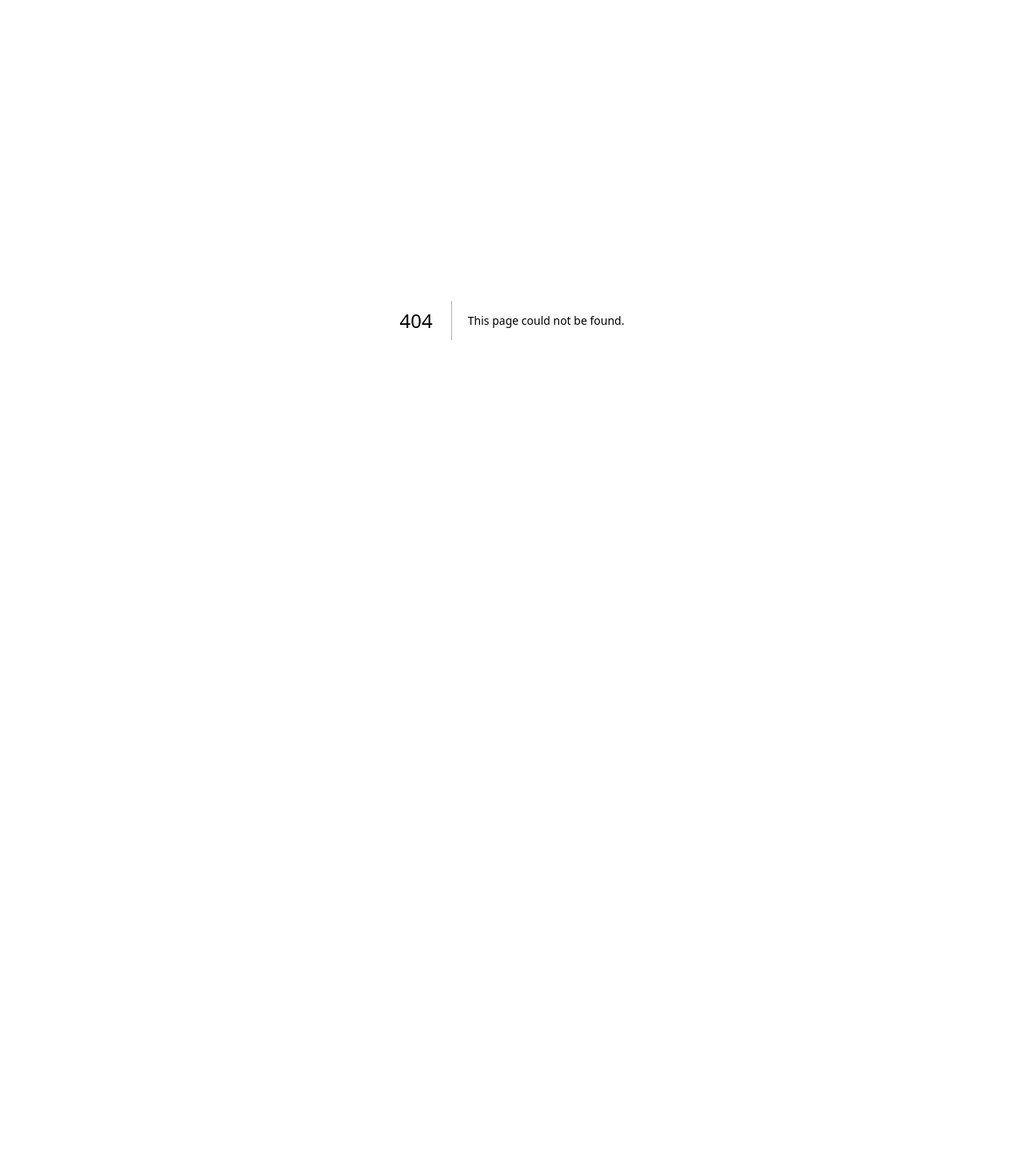
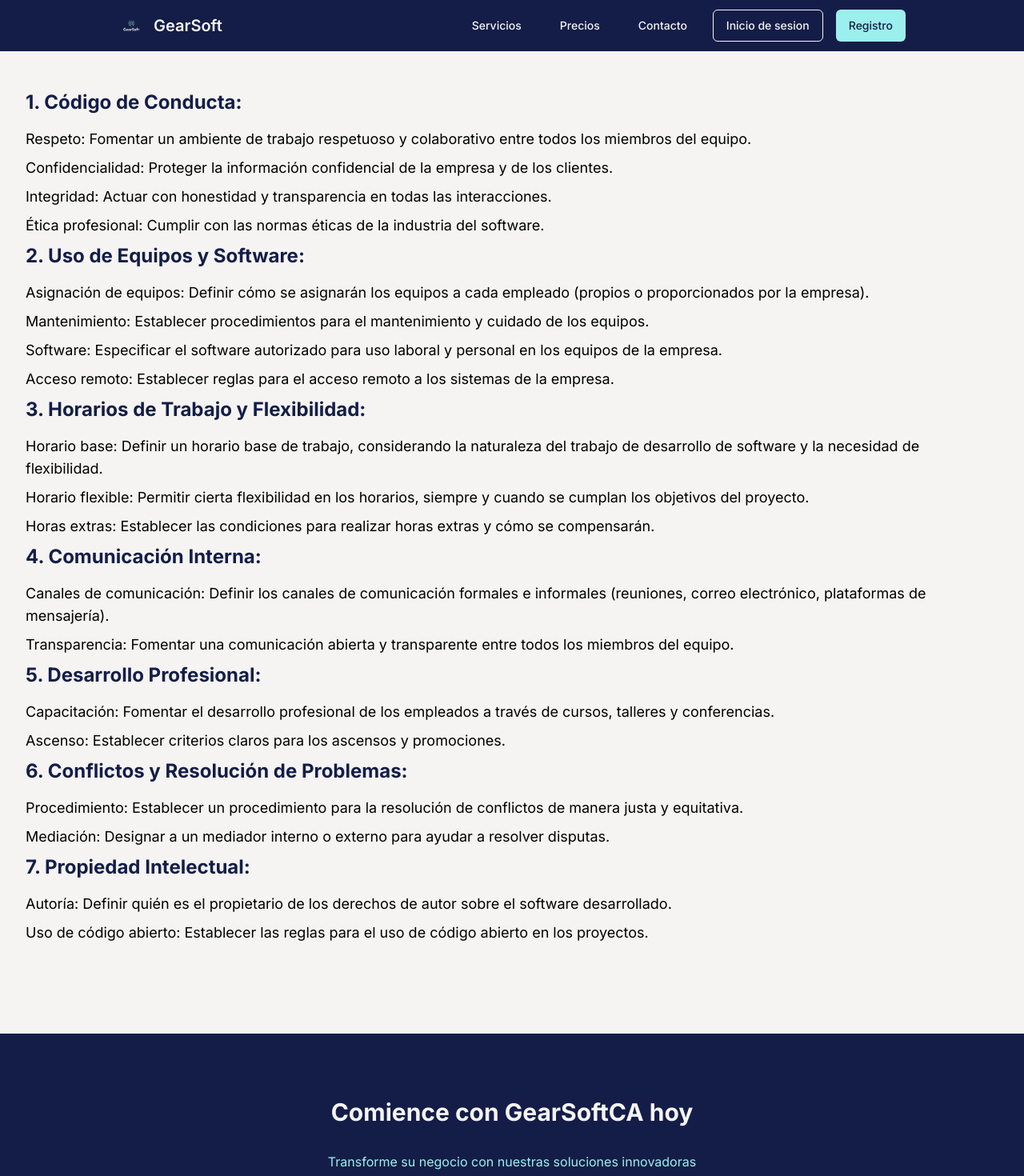
Before and after one commit to JavierAlburges/gearsoftca, a Next.js app: page /politicas in a window 1280 px wide. Before the commit this address had no page. Shown: the top 1470 px of the page at 80% size. Before the commit the page ends 800 px from the top, so only its background shows below. Built offline with nearby package versions, Linux system fonts and the light colour scheme.

Commit message:
Se Agregaron las politicas

```diff
--- /dev/null
+++ b/app/politicas/page.tsx
@@ -0,0 +1,49 @@
+import { NavBar } from "@/app/components/nav-bar"
+import { Footer } from "@/app/components/footer"
+import React from "react"
+
+
+export default function Home() {
+  return (
+    <>
+      <NavBar />
+      <main className="bg-[var(--color-white)] p-8">
+        <div className="container mx-auto my-20">
+          <h2 className="text-2xl font-bold text-[var(--color-dark-blue)] mb-4">1. Código de Conducta:</h2>
+          <p className="text-lg text-[var(--color-black)] mb-2">Respeto: Fomentar un ambiente de trabajo respetuoso y colaborativo entre todos los miembros del equipo.</p>
+          <p className="text-lg text-[var(--color-black)] mb-2">Confidencialidad: Proteger la información confidencial de la empresa y de los clientes.</p>
+          <p className="text-lg text-[var(--color-black)] mb-2">Integridad: Actuar con honestidad y transparencia en todas las interacciones.</p>
+          <p className="text-lg text-[var(--color-black)] mb-2">Ética profesional: Cumplir con las normas éticas de la industria del software.</p>
+
+          <h2 className="text-2xl font-bold text-[var(--color-dark-blue)] mb-4">2. Uso de Equipos y Software:</h2>
+          <p className="text-lg text-[var(--color-black)] mb-2">Asignación de equipos: Definir cómo se asignarán los equipos a cada empleado (propios o proporcionados por la empresa).</p>
+          <p className="text-lg text-[var(--color-black)] mb-2">Mantenimiento: Establecer procedimientos para el mantenimiento y cuidado de los equipos.</p>
+          <p className="text-lg text-[var(--color-black)] mb-2">Software: Especificar el software autorizado para uso laboral y personal en los equipos de la empresa.</p>
+          <p className="text-lg text-[var(--color-black)] mb-2">Acceso remoto: Establecer reglas para el acceso remoto a los sistemas de la empresa.</p>
+
+          <h2 className="text-2xl font-bold text-[var(--color-dark-blue)] mb-4">3. Horarios de Trabajo y Flexibilidad:</h2>
+          <p className="text-lg text-[var(--color-black)] mb-2">Horario base: Definir un horario base de trabajo, considerando la naturaleza del trabajo de desarrollo de software y la necesidad de flexibilidad.</p>
+          <p className="text-lg text-[var(--color-black)] mb-2">Horario flexible: Permitir cierta flexibilidad en los horarios, siempre y cuando se cumplan los objetivos del proyecto.</p>
+          <p className="text-lg text-[var(--color-black)] mb-2">Horas extras: Establecer las condiciones para realizar horas extras y cómo se compensarán.</p>
+
+          <h2 className="text-2xl font-bold text-[var(--color-dark-blue)] mb-4">4. Comunicación Interna:</h2>
+          <p className="text-lg text-[var(--color-black)] mb-2">Canales de comunicación: Definir los canales de comunicación formales e informales (reuniones, correo electrónico, plataformas de mensajería).</p>
+          <p className="text-lg text-[var(--color-black)] mb-2">Transparencia: Fomentar una comunicación abierta y transparente entre todos los miembros del equipo.</p>
+
+          <h2 className="text-2xl font-bold text-[var(--color-dark-blue)] mb-4">5. Desarrollo Profesional:</h2>
+          <p className="text-lg text-[var(--color-black)] mb-2">Capacitación: Fomentar el desarrollo profesional de los empleados a través de cursos, talleres y conferencias.</p>
+          <p className="text-lg text-[var(--color-black)] mb-2">Ascenso: Establecer criterios claros para los ascensos y promociones.</p>
+
+          <h2 className="text-2xl font-bold text-[var(--color-dark-blue)] mb-4">6. Conflictos y Resolución de Problemas:</h2>
+          <p className="text-lg text-[var(--color-black)] mb-2">Procedimiento: Establecer un procedimiento para la resolución de conflictos de manera justa y equitativa.</p>
+          <p className="text-lg text-[var(--color-black)] mb-2">Mediación: Designar a un mediador interno o externo para ayudar a resolver disputas.</p>
+
+          <h2 className="text-2xl font-bold text-[var(--color-dark-blue)] mb-4">7. Propiedad Intelectual:</h2>
+          <p className="text-lg text-[var(--color-black)] mb-2">Autoría: Definir quién es el propietario de los derechos de autor sobre el software desarrollado.</p>
+          <p className="text-lg text-[var(--color-black)] mb-2">Uso de código abierto: Establecer las reglas para el uso de código abierto en los proyectos.</p>
+        </div>
+      </main>
+      <Footer />
+    </>
+  )
+}
```
